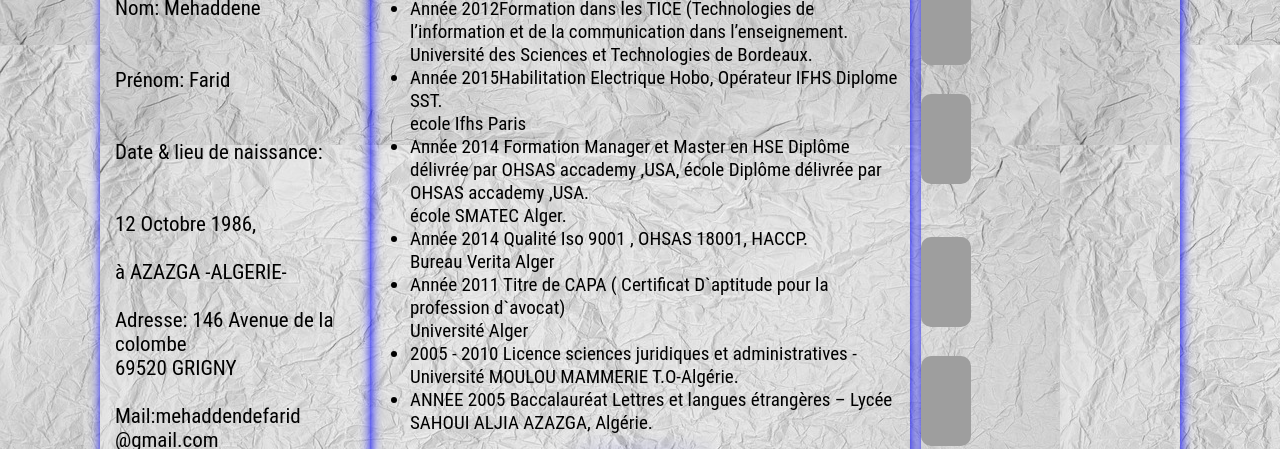
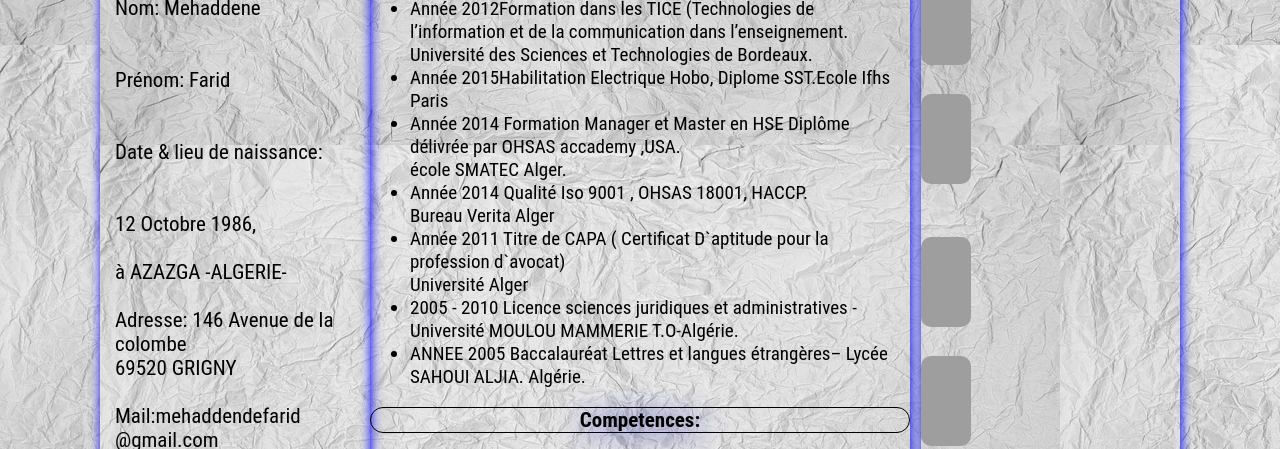
Before and after one commit to Faridmeha/Faridmeha.github.io, a plain HTML site: page index.html in a window 1280 px wide. Shown: the part 604-1053 px from the top of the page. Drawn offline with Linux system fonts and the light colour scheme; grey boxes are pictures that could not be loaded.

Commit message:
Update index.html

```diff
--- a/index.html
+++ b/index.html
@@ -49,12 +49,12 @@
           <ul>
           <li> Année 2018 Formation Wordpress avec simplon.co Lyon -Vénisssieux- 2018.</li>
           <li> Année 2012Formation dans les TICE (Technologies de l’information et de la communication dans l’enseignement. <br>Université des Sciences et Technologies de Bordeaux. </li>
-          <li> Année 2015Habilitation Electrique Hobo, Opérateur IFHS Diplome SST.<br> ecole Ifhs Paris</li>
-          <li> Année 2014 Formation Manager et Master en HSE Diplôme délivrée par OHSAS accademy ,USA, école Diplôme délivrée par OHSAS accademy ,USA.<br> école SMATEC Alger.</li>
+          <li> Année 2015Habilitation Electrique Hobo, Diplome SST.Ecole Ifhs Paris</li>
+          <li> Année 2014 Formation Manager et Master en HSE Diplôme délivrée par OHSAS accademy ,USA.<br> école SMATEC Alger.</li>
           <li> Année 2014 Qualité Iso 9001 , OHSAS 18001, HACCP.<br>Bureau Verita Alger</li>
           <li> Année 2011 Titre de CAPA ( Certificat D`aptitude pour la profession d`avocat) <br> Université Alger</li>
-          <li> 2005 - 2010    Licence sciences juridiques et administratives -  Université MOULOU MAMMERIE T.O-Algérie.</li>
-          <li> ANNEE 2005  Baccalauréat Lettres et langues étrangères  – Lycée SAHOUI ALJIA AZAZGA, Algérie.  </li></ul>
+          <li> 2005 - 2010 Licence sciences juridiques et administratives -  Université MOULOU MAMMERIE T.O-Algérie.</li>
+          <li> ANNEE 2005  Baccalauréat Lettres et langues étrangères– Lycée SAHOUI ALJIA. Algérie.  </li></ul>
 
           <H2>Competences:</H2>
           <ul>
@@ -71,7 +71,7 @@ Fournir des rapports hebdomadaires au Senior management sur les progrès et la r
 
           <li>Employé en tant que juriste dans un bureau d’office public notarial de 2010 à 2014<br> Chez Maitre S.M Fadhila Algérie.
           [ Taches accomplirs: Traitement des dossiers juridiques,
-          [ma tache consiste aussi à servir l’interaction avec les autres organismes, services des impôts, cadastre..]<br></li>
+          [ma tache consiste aussi à servir l’interaction avec les autres organismes, services des impôts, cadastre..]</li>
          <li>Participation à l’organisation du premier séminaire international sur l’enseignement des TICES dans l'enseignement, MARS 2012 à <br>TIPAZA, avec AADMTI.</li>
           </ul>
      </div>
```
